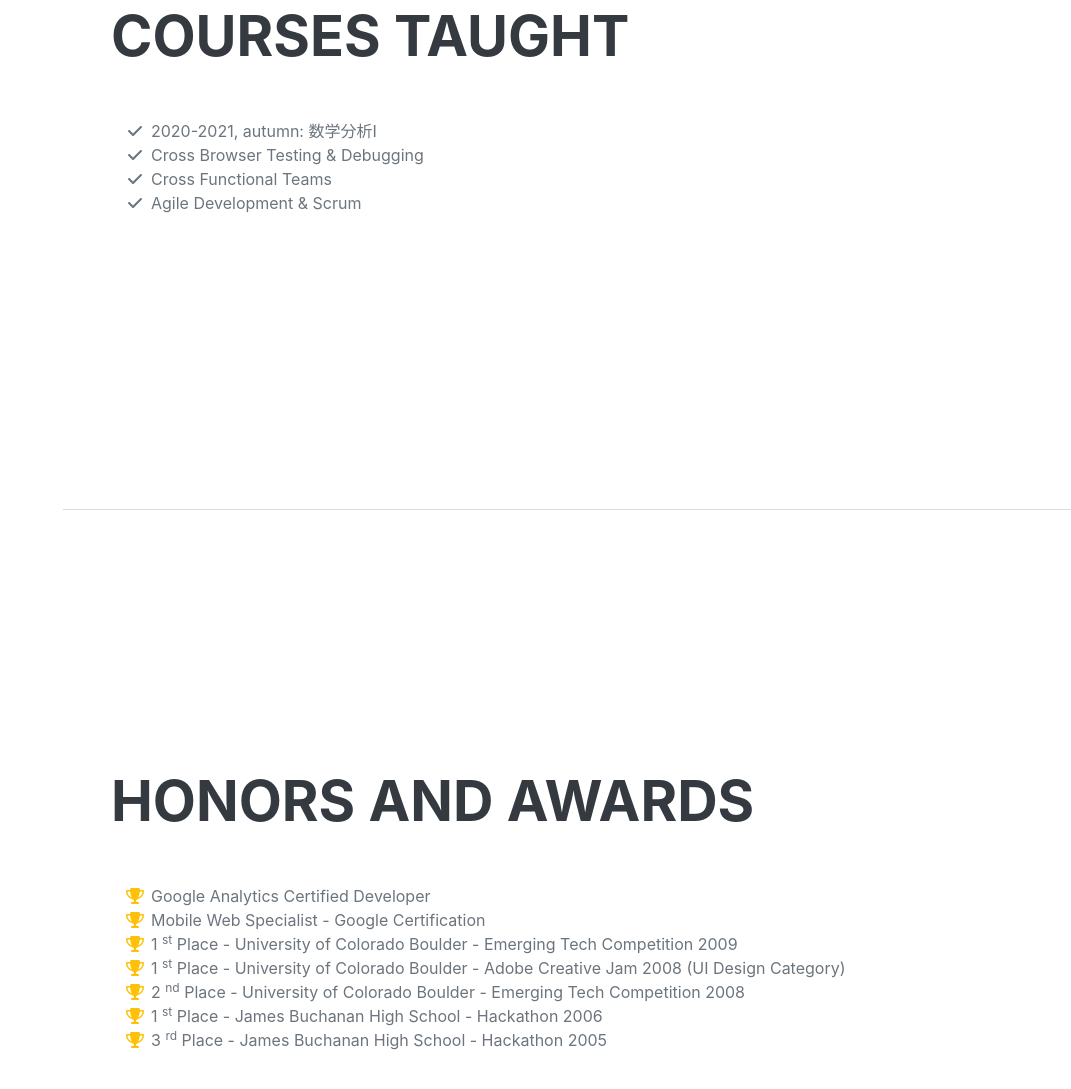
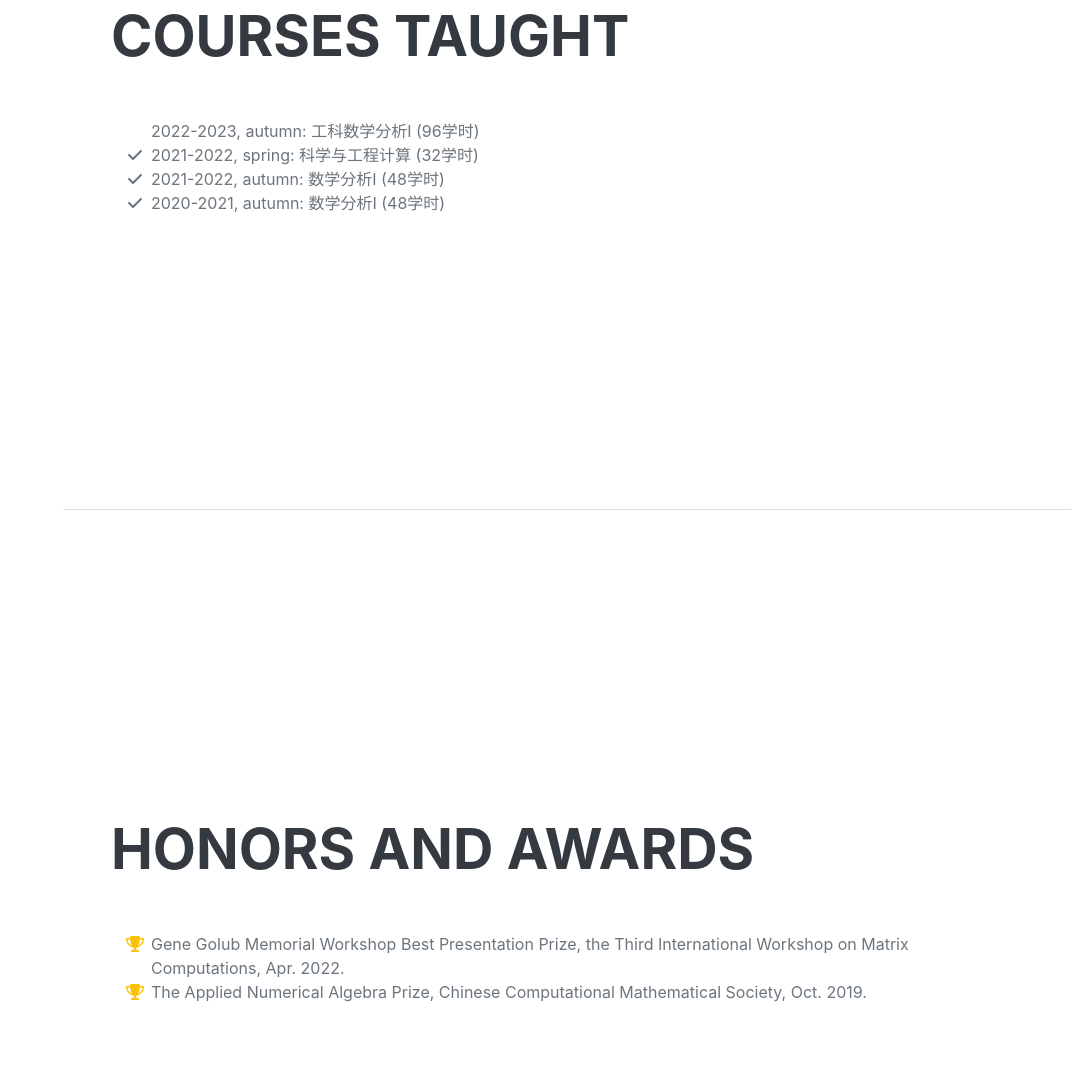
Before and after one commit to Wen-TingWu/homepage, a website: page index.html in a window 1280 px wide. Shown: the part 3495-4584 px from the top of the page, without its empty margins (209-1280 px from the left). Drawn offline with nearby package versions, Linux system fonts and the light colour scheme; a web font is replaced by a local one.

Commit message:
Update index.html

```diff
--- a/index.html
+++ b/index.html
@@ -114,20 +114,19 @@
                     <h2 class="mb-5">Courses Taught</h2>
                     <ul class="fa-ul mb-0">
                         <li>
-                            <span class="fa-li"><i class="fas fa-check"></i></span>
-                            2020-2021, autumn: 数学分析I
+                            2022-2023, autumn: 工科数学分析I (96学时)
                         </li>
                         <li>
                             <span class="fa-li"><i class="fas fa-check"></i></span>
-                            Cross Browser Testing & Debugging
+                            2021-2022, spring: 科学与工程计算 (32学时)
                         </li>
                         <li>
                             <span class="fa-li"><i class="fas fa-check"></i></span>
-                            Cross Functional Teams
+                            2021-2022, autumn: 数学分析I (48学时)
                         </li>
                         <li>
                             <span class="fa-li"><i class="fas fa-check"></i></span>
-                            Agile Development & Scrum
+                            2020-2021, autumn: 数学分析I (48学时)
                         </li>
                     </ul>
                 </div>
@@ -140,41 +139,11 @@
                     <ul class="fa-ul mb-0">
                         <li>
                             <span class="fa-li"><i class="fas fa-trophy text-warning"></i></span>
-                            Google Analytics Certified Developer
+                             Gene Golub Memorial Workshop Best Presentation Prize, the Third International Workshop on Matrix Computations, Apr. 2022.
                         </li>
                         <li>
                             <span class="fa-li"><i class="fas fa-trophy text-warning"></i></span>
-                            Mobile Web Specialist - Google Certification
-                        </li>
-                        <li>
-                            <span class="fa-li"><i class="fas fa-trophy text-warning"></i></span>
-                            1
-                            <sup>st</sup>
-                            Place - University of Colorado Boulder - Emerging Tech Competition 2009
-                        </li>
-                        <li>
-                            <span class="fa-li"><i class="fas fa-trophy text-warning"></i></span>
-                            1
-                            <sup>st</sup>
-                            Place - University of Colorado Boulder - Adobe Creative Jam 2008 (UI Design Category)
-                        </li>
-                        <li>
-                            <span class="fa-li"><i class="fas fa-trophy text-warning"></i></span>
-                            2
-                            <sup>nd</sup>
-                            Place - University of Colorado Boulder - Emerging Tech Competition 2008
-                        </li>
-                        <li>
-                            <span class="fa-li"><i class="fas fa-trophy text-warning"></i></span>
-                            1
-                            <sup>st</sup>
-                            Place - James Buchanan High School - Hackathon 2006
-                        </li>
-                        <li>
-                            <span class="fa-li"><i class="fas fa-trophy text-warning"></i></span>
-                            3
-                            <sup>rd</sup>
-                            Place - James Buchanan High School - Hackathon 2005
+                            The Applied Numerical Algebra Prize, Chinese Computational Mathematical Society, Oct. 2019.
                         </li>
                     </ul>
                 </div>
```
